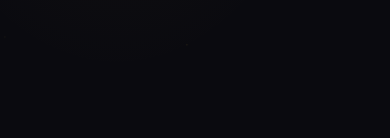
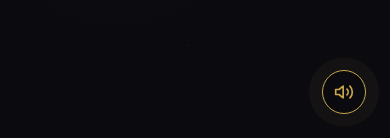
Before and after one commit to abhisheksingh214/zubin-mehta-project, a React (Vite) app: page / in a window 390 px wide. Shown: the part 706-844 px from the top of the page. Built offline with nearby package versions, Linux system fonts and the light colour scheme; a web font is replaced by a local one.

Commit message:
Implement global auto-playing background music with floating toggle

```diff
--- a/src/App.jsx
+++ b/src/App.jsx
@@ -113,6 +113,8 @@
   const [isMenuOpen, setIsMenuOpen] = useState(false);
   const [lang, setLang] = useState('en');
   const heroRef = useRef(null);
+  const audioRef = useRef(null);
+  const [isAudioPlaying, setIsAudioPlaying] = useState(false);
 
   const t = translations[lang];
 
@@ -123,6 +125,30 @@
       document.body.classList.add('font-hi');
     } else {
       document.body.classList.remove('font-hi');
+    }
+
+    // --- Audio Autoplay Setup ---
+    if (audioRef.current) {
+      audioRef.current.volume = 0.5; // Set volume to 50%
+      audioRef.current.play().then(() => {
+        setIsAudioPlaying(true);
+      }).catch((error) => {
+        // Autoplay blocked by browser. Wait for user interaction.
+        const playOnInteraction = () => {
+          if (audioRef.current && !isAudioPlaying) {
+            audioRef.current.play().then(() => {
+              setIsAudioPlaying(true);
+              // Remove listeners after playing
+              document.removeEventListener('click', playOnInteraction);
+              document.removeEventListener('scroll', playOnInteraction);
+              document.removeEventListener('touchstart', playOnInteraction);
+            }).catch(e => console.log('Audio playback failed', e));
+          }
+        };
+        document.addEventListener('click', playOnInteraction);
+        document.addEventListener('scroll', playOnInteraction, { passive: true });
+        document.addEventListener('touchstart', playOnInteraction, { passive: true });
+      });
     }
 
     // --- Scroll-triggered animations ---
@@ -210,8 +236,43 @@
     setLang(prev => prev === 'en' ? 'hi' : 'en');
   };
 
+  const toggleAudio = () => {
+    if (audioRef.current) {
+      if (isAudioPlaying) {
+        audioRef.current.pause();
+        setIsAudioPlaying(false);
+      } else {
+        audioRef.current.play();
+        setIsAudioPlaying(true);
+      }
+    }
+  };
+
   return (
     <>
+      <audio ref={audioRef} src="/audio/finale-allegro-molto.mp3" loop preload="auto" />
+
+      {/* Floating Audio Toggle */}
+      <button
+        className={`floating-audio-toggle ${isAudioPlaying ? 'playing' : ''}`}
+        onClick={toggleAudio}
+        aria-label="Toggle background music"
+      >
+        {isAudioPlaying ? (
+          <svg width="24" height="24" viewBox="0 0 24 24" fill="none" stroke="currentColor" strokeWidth="2" strokeLinecap="round" strokeLinejoin="round">
+            <polygon points="11 5 6 9 2 9 2 15 6 15 11 19 11 5"></polygon>
+            <path d="M15.54 8.46a5 5 0 0 1 0 7.07"></path>
+            <path d="M19.07 4.93a10 10 0 0 1 0 14.14"></path>
+          </svg>
+        ) : (
+          <svg width="24" height="24" viewBox="0 0 24 24" fill="none" stroke="currentColor" strokeWidth="2" strokeLinecap="round" strokeLinejoin="round">
+            <polygon points="11 5 6 9 2 9 2 15 6 15 11 19 11 5"></polygon>
+            <line x1="23" y1="9" x2="17" y2="15"></line>
+            <line x1="17" y1="9" x2="23" y2="15"></line>
+          </svg>
+        )}
+      </button>
+
       {/* Top Navigation */}
       <nav
         className={`main-nav ${navVisible ? 'nav-scrolled' : ''} ${isMenuOpen ? 'menu-open' : ''}`}
@@ -381,12 +442,6 @@
             <p className="section-text" style={{ margin: '0 auto 1.5rem', textAlign: 'center' }}>
               {t.discover.text}
             </p>
-            <div className="audio-player-container animate-on-scroll">
-              <p className="audio-label">{lang === 'en' ? 'Listen: IV. Finale Allegro molto' : 'सुनें: IV. Finale Allegro molto'}</p>
-              <audio controls src="/audio/finale-allegro-molto.mp3">
-                Your browser does not support the audio element.
-              </audio>
-            </div>
             <a href="https://www.ipo.co.il/en/" target="_blank" rel="noopener noreferrer" className="cta-button">
               <span>{t.discover.cta}</span>
               <svg width="20" height="20" viewBox="0 0 24 24" fill="none" stroke="currentColor" strokeWidth="2" strokeLinecap="round" strokeLinejoin="round">
--- a/src/index.css
+++ b/src/index.css
@@ -664,30 +664,56 @@
                 0 0 0 1px rgba(201, 168, 76, 0.2);
 }
 
-/* --- Audio Player --- */
-.audio-player-container {
-    margin: 2rem auto;
-    text-align: center;
-    background: rgba(20, 20, 25, 0.6);
-    padding: 1.5rem;
-    border-radius: 12px;
-    border: 1px solid var(--color-border);
-    max-width: 400px;
+/* --- Floating Audio Toggle --- */
+.floating-audio-toggle {
+    position: fixed;
+    bottom: 2rem;
+    right: 2rem;
+    width: 50px;
+    height: 50px;
+    border-radius: 50%;
+    background: rgba(10, 10, 15, 0.8);
+    border: 1px solid var(--color-gold);
+    color: var(--color-gold);
+    display: flex;
+    align-items: center;
+    justify-content: center;
+    cursor: pointer;
+    z-index: 1000;
+    backdrop-filter: blur(10px);
+    -webkit-backdrop-filter: blur(10px);
+    transition: all 0.3s ease;
+    box-shadow: 0 4px 20px rgba(0, 0, 0, 0.5);
+    outline: none;
 }
 
-.audio-label {
-    font-family: var(--font-body);
-    font-size: 0.8rem;
-    color: var(--color-gold);
-    margin-bottom: 1rem;
-    text-transform: uppercase;
-    letter-spacing: 0.1em;
+.floating-audio-toggle:hover {
+    background: var(--color-gold);
+    color: var(--color-bg-deep);
+    transform: scale(1.1);
 }
 
-audio {
-    width: 100%;
-    outline: none;
-    border-radius: 4px;
+.floating-audio-toggle.playing {
+    animation: pulseGlow 2s infinite;
+}
+
+@keyframes pulseGlow {
+    0% { box-shadow: 0 0 0 0 rgba(201, 168, 76, 0.4); }
+    70% { box-shadow: 0 0 0 15px rgba(201, 168, 76, 0); }
+    100% { box-shadow: 0 0 0 0 rgba(201, 168, 76, 0); }
+}
+
+@media (max-width: 768px) {
+    .floating-audio-toggle {
+        bottom: 1.5rem;
+        right: 1.5rem;
+        width: 44px;
+        height: 44px;
+    }
+    .floating-audio-toggle svg {
+        width: 20px;
+        height: 20px;
+    }
 }
 
 /* --- Footer --- */
```
